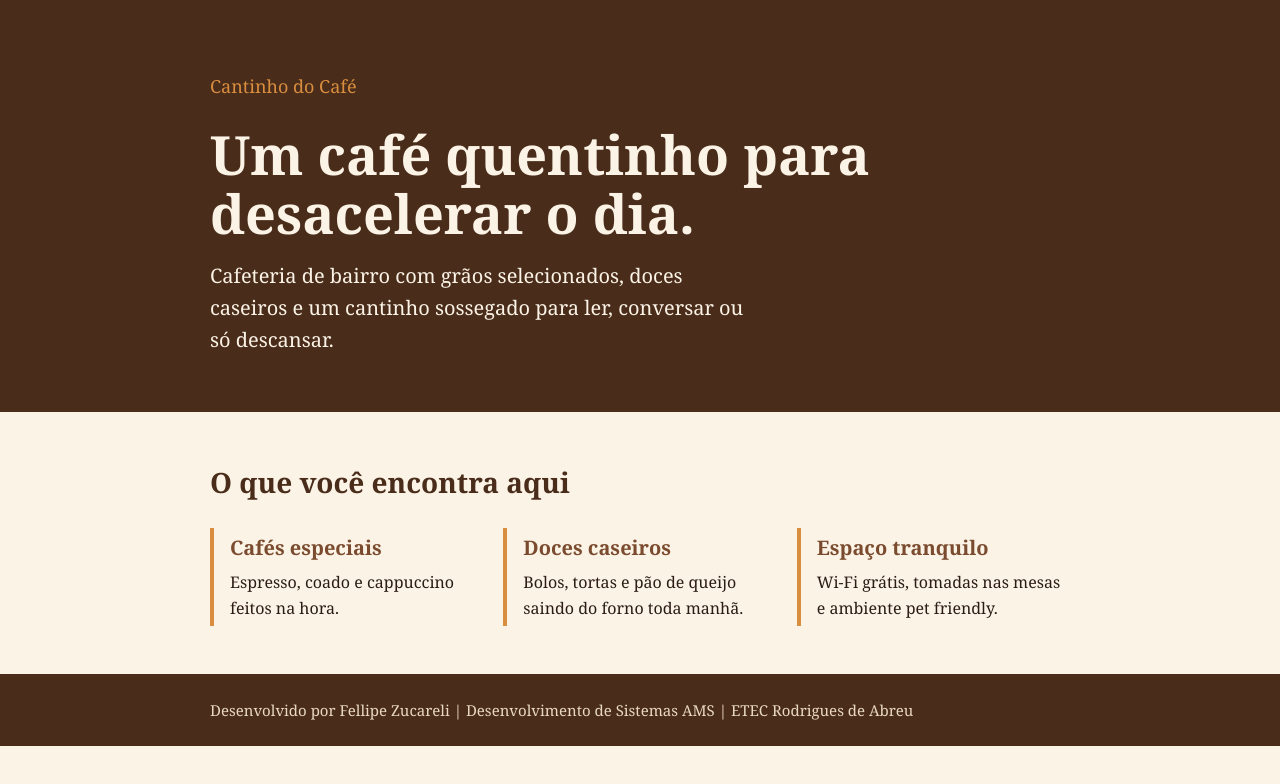
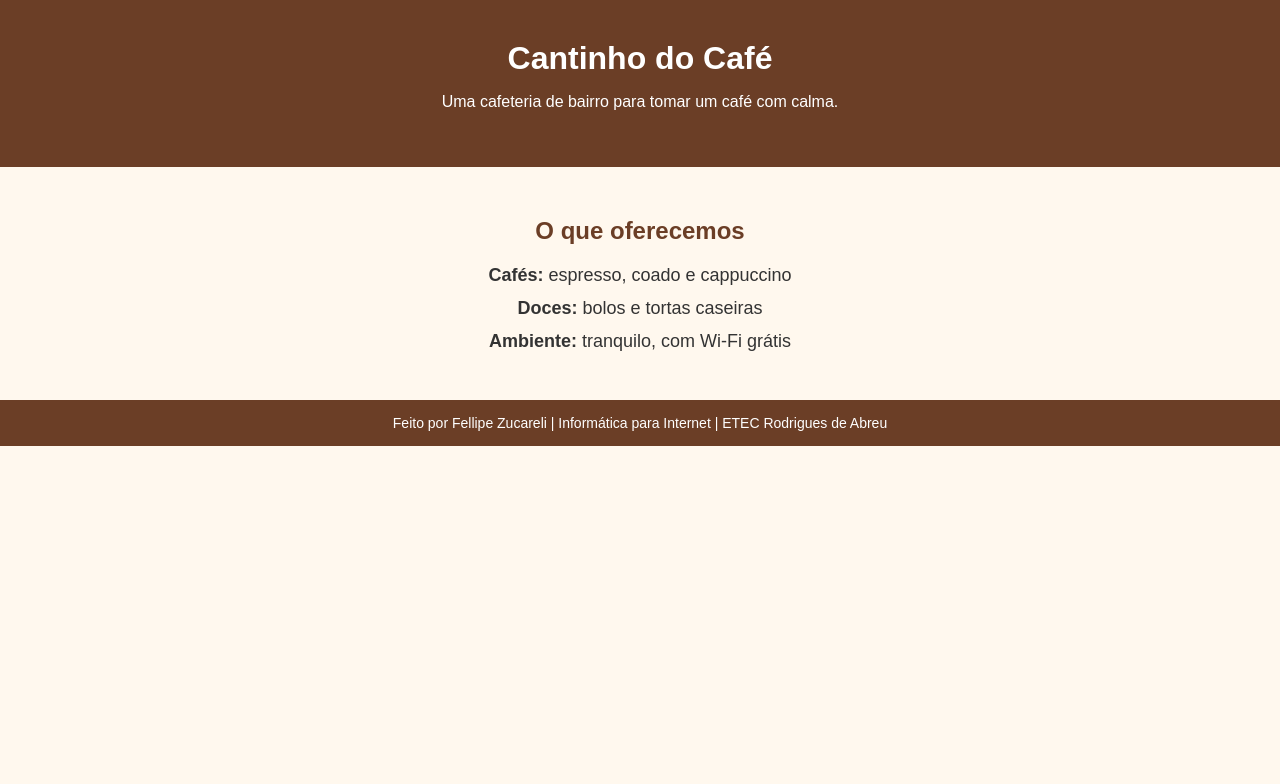
Before and after one commit to wrzsunny2/cantinho-cafe, a plain HTML site: page site/index.html in a window 1280 px wide. Drawn offline with Linux system fonts and the light colour scheme.

```diff
--- a/site/index.html
+++ b/site/index.html
@@ -3,82 +3,62 @@
 <head>
   <meta charset="UTF-8">
   <meta name="viewport" content="width=device-width, initial-scale=1.0">
-  <title>Cantinho do Café | Cafeteria de bairro</title>
+  <title>Cantinho do Café</title>
   <style>
-    :root {
-      --cafe: #4a2c1a;
-      --cafe-claro: #7a4b2e;
-      --creme: #fbf3e6;
-      --caramelo: #d98e3f;
-      --texto: #2b1d14;
-    }
-    * { box-sizing: border-box; }
     body {
+      font-family: Arial, sans-serif;
+      background-color: #fff8ee;
+      color: #333333;
       margin: 0;
-      font-family: Georgia, "Times New Roman", serif;
-      background: var(--creme);
-      color: var(--texto);
-      line-height: 1.6;
+      text-align: center;
     }
     header {
-      background: var(--cafe);
-      color: var(--creme);
-      padding: 72px 24px 56px;
+      background-color: #6b3e26;
+      color: #ffffff;
+      padding: 40px 20px;
     }
-    .conteudo { max-width: 860px; margin: 0 auto; }
-    .marca { font-size: 18px; margin: 0 0 24px; color: var(--caramelo); }
-    h1 { font-size: clamp(34px, 6vw, 54px); line-height: 1.1; margin: 0 0 16px; }
-    header p.descricao { font-size: 20px; max-width: 540px; margin: 0; }
-    main { padding: 48px 24px; }
-    h2 { color: var(--cafe); font-size: 28px; margin: 0 0 24px; }
-    .itens { display: grid; gap: 20px; grid-template-columns: repeat(auto-fit, minmax(230px, 1fr)); }
-    .item { border-left: 4px solid var(--caramelo); padding: 4px 0 4px 16px; }
-    .item h3 { margin: 0 0 6px; font-size: 20px; color: var(--cafe-claro); }
-    .item p { margin: 0; }
+    h1 {
+      margin: 0 0 10px;
+    }
+    main {
+      padding: 30px 20px;
+    }
+    h2 {
+      color: #6b3e26;
+    }
+    ul {
+      list-style: none;
+      padding: 0;
+      font-size: 18px;
+    }
+    li {
+      margin: 12px 0;
+    }
     footer {
-      background: var(--cafe);
-      color: #e9d9c3;
-      padding: 24px;
-      font-size: 15px;
+      background-color: #6b3e26;
+      color: #ffffff;
+      padding: 15px;
+      font-size: 14px;
     }
   </style>
 </head>
 <body>
   <header>
-    <div class="conteudo">
-      <p class="marca">Cantinho do Café</p>
-      <h1>Um café quentinho para desacelerar o dia.</h1>
-      <p class="descricao">
-        Cafeteria de bairro com grãos selecionados, doces caseiros
-        e um cantinho sossegado para ler, conversar ou só descansar.
-      </p>
-    </div>
+    <h1>Cantinho do Café</h1>
+    <p>Uma cafeteria de bairro para tomar um café com calma.</p>
   </header>
 
   <main>
-    <div class="conteudo">
-      <h2>O que você encontra aqui</h2>
-      <div class="itens">
-        <div class="item">
-          <h3>Cafés especiais</h3>
-          <p>Espresso, coado e cappuccino feitos na hora.</p>
-        </div>
-        <div class="item">
-          <h3>Doces caseiros</h3>
-          <p>Bolos, tortas e pão de queijo saindo do forno toda manhã.</p>
-        </div>
-        <div class="item">
-          <h3>Espaço tranquilo</h3>
-          <p>Wi-Fi grátis, tomadas nas mesas e ambiente pet friendly.</p>
-        </div>
-      </div>
-    </div>
+    <h2>O que oferecemos</h2>
+    <ul>
+      <li><strong>Cafés:</strong> espresso, coado e cappuccino</li>
+      <li><strong>Doces:</strong> bolos e tortas caseiras</li>
+      <li><strong>Ambiente:</strong> tranquilo, com Wi-Fi grátis</li>
+    </ul>
   </main>
 
   <footer>
-    <div class="conteudo">
-      Desenvolvido por Fellipe Zucareli | Desenvolvimento de Sistemas AMS | ETEC Rodrigues de Abreu
-    </div>
+    Feito por Fellipe Zucareli | Informática para Internet | ETEC Rodrigues de Abreu
   </footer>
 </body>
 </html>
```
